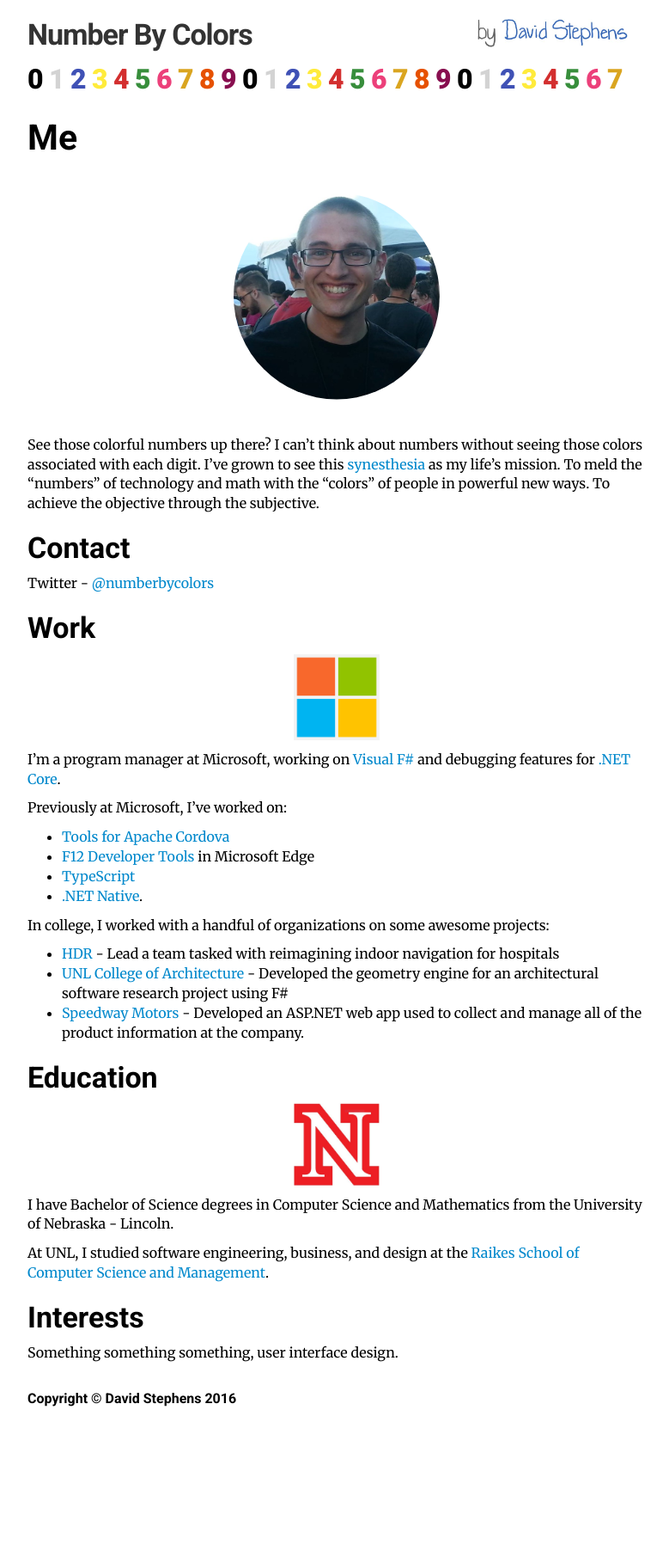
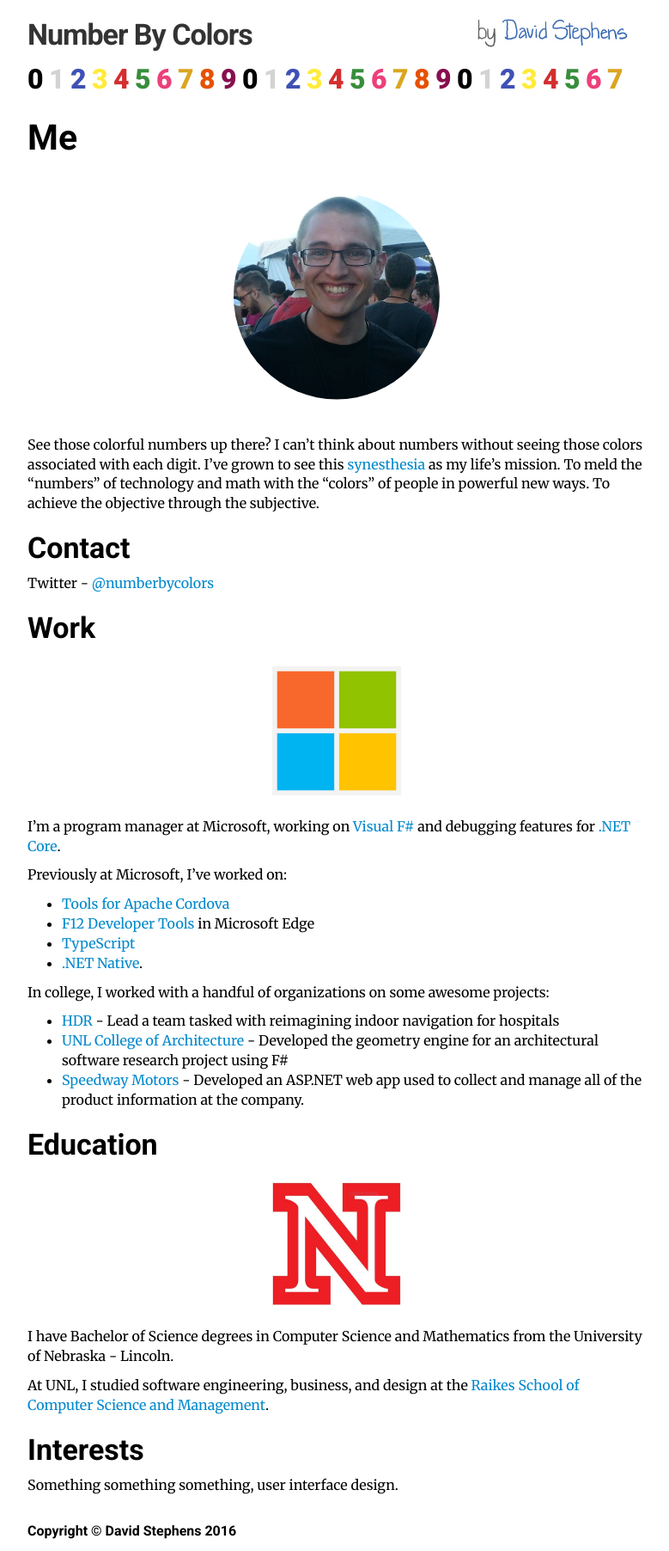
Before and after one commit to NumberByColors/numberbycolors.github.io, a Jekyll site: the page built from about.md, in a window 1280 px wide. Shown: the whole page at 86% size, without its empty margins (248-1027 px from the left). Built offline with Jekyll 4.4.1, drawn with Linux system fonts in a browser that asks for light colours; before the commit the page ends 1650 px from its top, so only the background shows below that.

Commit message:
Format logos on the About page

```diff
--- a/_sass/_numberbycolors.scss
+++ b/_sass/_numberbycolors.scss
@@ -114,5 +114,8 @@
 }
 
 .logo {
-    max-width: 100px;
+    max-width: 150px;
+    $margin: 25px;
+    margin-top: $margin;
+    margin-bottom: $margin;
 }
--- a/about.md
+++ b/about.md
@@ -12,7 +12,8 @@
 Twitter - [@numberbycolors](https://twitter.com/NumberByColors)
 
 ## Work
-<img class="logo centered" src="/images/microsoft-logo.png" alt="Microsoft">
+
+![Microsoft](/images/microsoft-logo.png){: .logo .centered }
 
 I'm a program manager at Microsoft, working on [Visual F#](https://msdn.microsoft.com/en-us/library/dd233154.aspx) and debugging features for [.NET Core](https://dotnet.github.io/).
 
@@ -30,7 +31,7 @@
 * [Speedway Motors](http://www.speedwaymotors.com/) - Developed an ASP.NET web app used to collect and manage all of the product information at the company.
 
 ## Education
-<img class="logo centered" src="/images/unl-logo.png" alt="University of Nebraska - Lincoln">
+![University of Nebraska - Lincoln](/images/unl-logo.png){: .logo .centered }
 
 I have Bachelor of Science degrees in Computer Science and Mathematics from the University of Nebraska - Lincoln.
 
```
